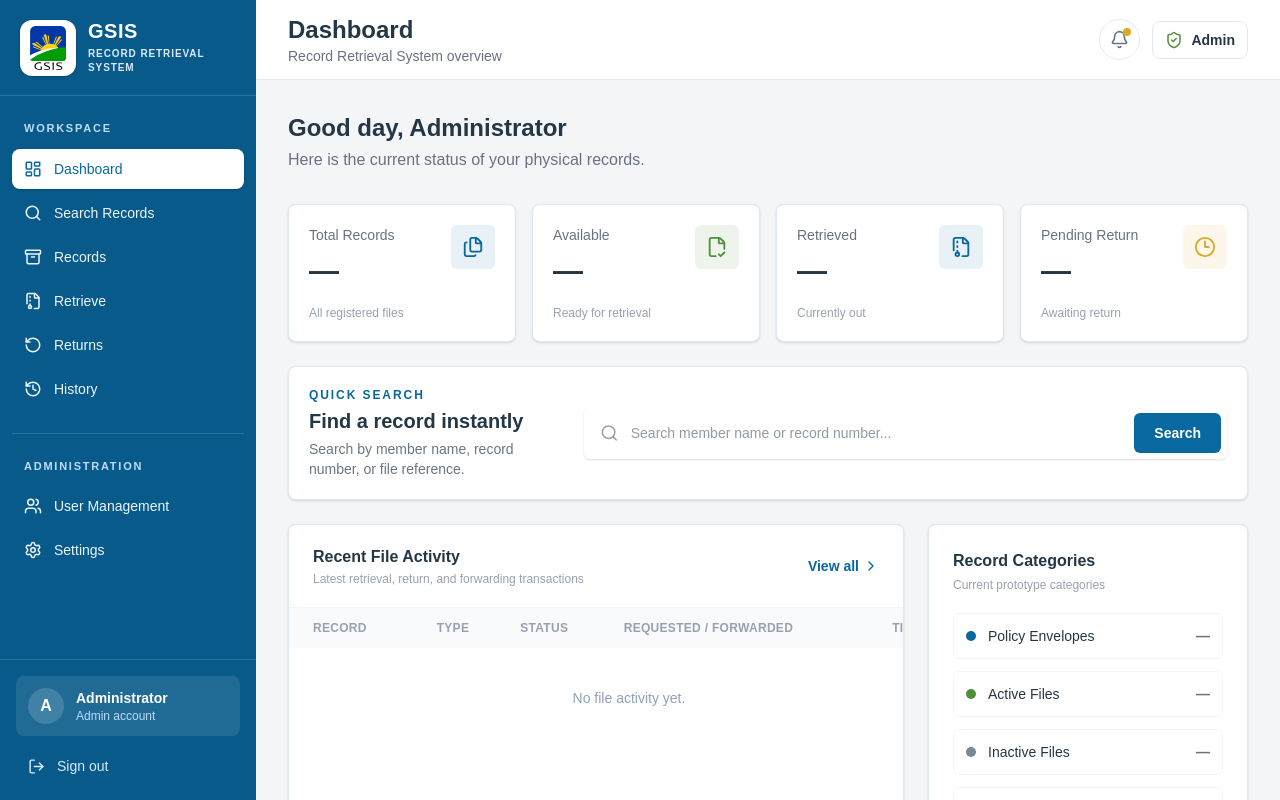
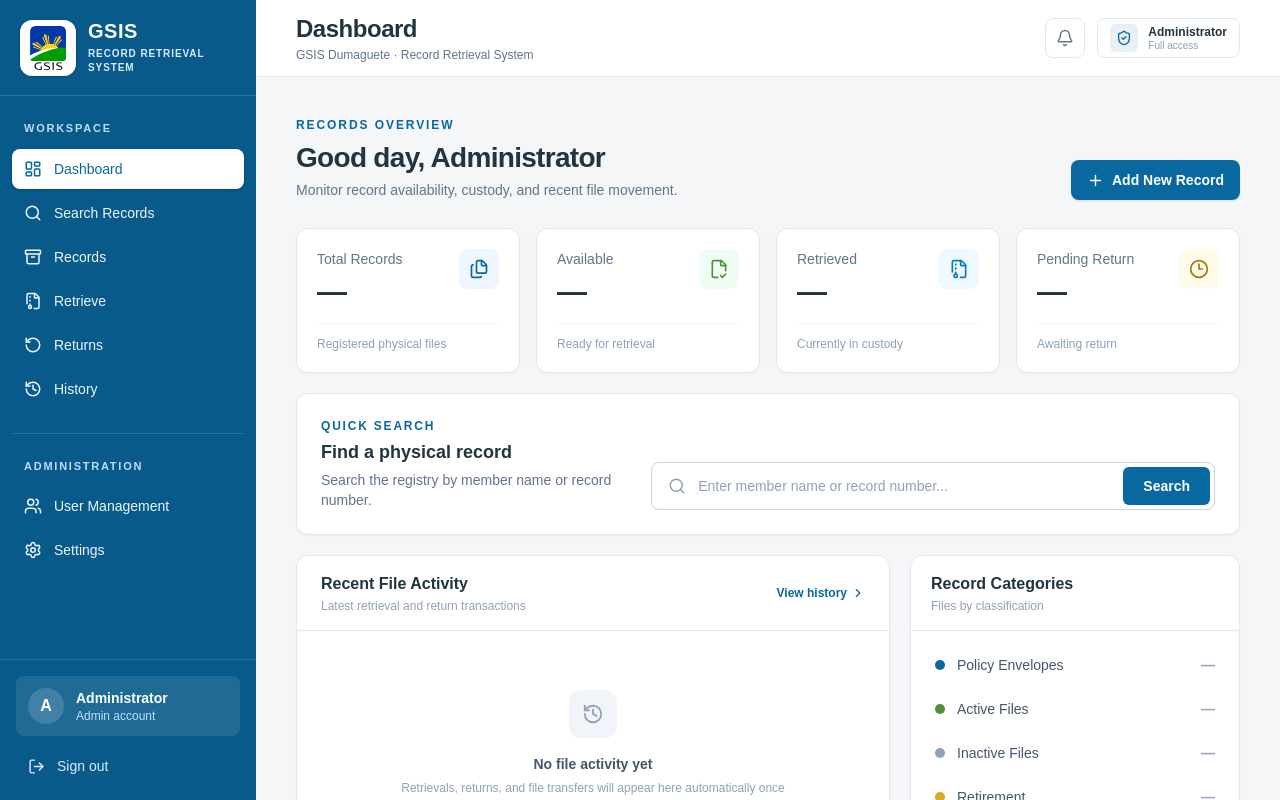
Before and after one commit to BreadKramz/GSIS-RECORD-RETRIEVAL, a React (Vite) app: page / in a window 1280 px wide. Both pictures are taken after typing "Sample", "Sample123" into the empty fields and a click on the button "Sign In". Shown: the top 800 px of the page. Built offline with nearby package versions, Linux system fonts and the light colour scheme.

Commit message:
Polish RRS dashboard layout and actions

```diff
--- a/src/pages/Dashboard.jsx
+++ b/src/pages/Dashboard.jsx
@@ -1,194 +1,132 @@
 import {
-  Archive,
   Bell,
   ChevronRight,
   Clock3,
   FileArchive,
   FileCheck2,
   Files,
+  Search,
+  ShieldCheck,
+  Plus,
+  RotateCcw,
   History,
-  LayoutDashboard,
-  LogOut,
-  Menu,
-  RotateCcw,
-  Search,
-  Settings,
-  ShieldCheck,
-  Users,
 } from "lucide-react";
 
 const stats = [
-  { label: "Total Records", value: "—", detail: "All registered files", icon: Files, accent: "#08689F" },
-  { label: "Available", value: "—", detail: "Ready for retrieval", icon: FileCheck2, accent: "#4F8F3A" },
-  { label: "Retrieved", value: "—", detail: "Currently out", icon: FileArchive, accent: "#08689F" },
-  { label: "Pending Return", value: "—", detail: "Awaiting return", icon: Clock3, accent: "#D9A928" },
+  { label: "Total Records", value: "—", detail: "Registered physical files", icon: Files, tone: "bg-blue-50 text-[#08689F]" },
+  { label: "Available", value: "—", detail: "Ready for retrieval", icon: FileCheck2, tone: "bg-green-50 text-[#4F8F3A]" },
+  { label: "Retrieved", value: "—", detail: "Currently in custody", icon: FileArchive, tone: "bg-sky-50 text-[#0879BD]" },
+  { label: "Pending Return", value: "—", detail: "Awaiting return", icon: Clock3, tone: "bg-amber-50 text-[#A47700]" },
 ];
 
-const activities = [];
-
-const navItems = [
-  { label: "Dashboard", icon: LayoutDashboard, active: true },
-  { label: "Search Records", icon: Search, page: "search" },
-  { label: "Records", icon: Archive },
-  { label: "Retrieve", icon: FileArchive },
-  { label: "Returns", icon: RotateCcw },
-  { label: "History", icon: History },
+const categories = [
+  ["Policy Envelopes", "—", "bg-[#08689F]"],
+  ["Active Files", "—", "bg-[#4F8F3A]"],
+  ["Inactive Files", "—", "bg-slate-400"],
+  ["Retirement", "—", "bg-[#D9A928]"],
 ];
 
-function StatusBadge({ status }) {
-  const styles = {
-    Retrieved: "bg-[#08689F]/10 text-[#08689F]",
-    Returned: "bg-[#4F8F3A]/15 text-[#4e8d2d]",
-    Forwarded: "bg-[#D9A928]/20 text-[#8a6a00]",
-  };
-
+function Dashboard({ onNavigate }) {
   return (
-    <span className={`inline-flex rounded-full px-3 py-1 text-xs font-semibold ${styles[status] || "bg-gray-100 text-gray-600"}`}>
-      {status}
-    </span>
-  );
-}
-
-function Dashboard({ onLogout, onNavigate }) {
-  return (
-    <div className="min-h-screen bg-[#F3F5F7] text-[#243746]">
+    <div className="min-h-screen bg-[#F4F6F8] text-[#203442]">
+      <header className="sticky top-0 z-20 border-b border-slate-200/90 bg-white/95 backdrop-blur">
+        <div className="flex h-[76px] items-center justify-between px-6 md:px-8 xl:px-10">
           <div>
-        <header className="sticky top-0 z-20 flex h-20 items-center justify-between border-b border-slate-200 bg-white/95 px-5 backdrop-blur md:px-8">
-          <div className="flex items-center gap-3">
-            <button className="rounded-lg p-2 text-[#08689F] hover:bg-slate-100 lg:hidden"><Menu size={22} /></button>
-            <div>
-              <h1 className="text-xl font-bold md:text-2xl">Dashboard</h1>
-              <p className="hidden text-sm text-gray-500 sm:block">Record Retrieval System overview</p>
-            </div>
+            <h1 className="text-xl font-bold tracking-[-0.02em] md:text-2xl">Dashboard</h1>
+            <p className="mt-0.5 text-xs text-slate-500">GSIS Dumaguete · Record Retrieval System</p>
           </div>
           <div className="flex items-center gap-3">
-            <button className="relative rounded-full border border-slate-200 p-2.5 text-gray-500 hover:bg-slate-50">
-              <Bell size={19} />
-              <span className="absolute right-2 top-2 h-2 w-2 rounded-full bg-[#D9A928]" />
+            <button className="relative flex h-10 w-10 items-center justify-center rounded-lg border border-slate-200 bg-white text-slate-500 transition hover:bg-slate-50">
+              <Bell size={18} />
             </button>
-            <div className="hidden items-center gap-2 rounded-lg border border-slate-200 px-3 py-2 sm:flex">
-              <ShieldCheck size={18} className="text-[#4F8F3A]" />
-              <span className="text-sm font-semibold">Admin</span>
+            <div className="hidden h-10 items-center gap-2.5 rounded-lg border border-slate-200 bg-white px-3 sm:flex">
+              <span className="flex h-7 w-7 items-center justify-center rounded-md bg-[#08689F]/10 text-[#08689F]"><ShieldCheck size={16}/></span>
+              <div className="leading-tight"><p className="text-xs font-semibold">Administrator</p><p className="text-[10px] text-slate-400">Full access</p></div>
+            </div>
           </div>
         </div>
       </header>
 
-        <main className="p-5 md:p-8">
-          <section className="mb-8">
-            <h2 className="text-2xl font-bold">Good day, Administrator</h2>
-            <p className="mt-1 text-gray-500">Here is the current status of your physical records.</p>
+      <main className="mx-auto max-w-[1600px] p-6 md:p-8 xl:p-10">
+        <section className="mb-7 flex flex-col justify-between gap-4 lg:flex-row lg:items-end">
+          <div>
+            <p className="text-xs font-semibold uppercase tracking-[0.16em] text-[#08689F]">Records overview</p>
+            <h2 className="mt-1.5 text-2xl font-bold tracking-[-0.025em] md:text-[28px]">Good day, Administrator</h2>
+            <p className="mt-1 text-sm text-slate-500">Monitor record availability, custody, and recent file movement.</p>
+          </div>
+          <button onClick={() => onNavigate("add-record")} className="flex h-10 items-center justify-center gap-2 rounded-lg bg-[#08689F] px-4 text-sm font-semibold text-white shadow-sm transition hover:bg-[#075A89]">
+            <Plus size={17}/>Add New Record
+          </button>
         </section>
 
         <section className="grid gap-4 sm:grid-cols-2 xl:grid-cols-4">
-            {stats.map(({ label, value, detail, icon: Icon, accent }) => (
-              <article key={label} className="rounded-lg border border-slate-200 bg-white p-5 shadow-sm">
+          {stats.map(({ label, value, detail, icon: Icon, tone }) => (
+            <article key={label} className="rounded-xl border border-slate-200 bg-white p-5 shadow-[0_1px_3px_rgba(15,23,42,.04)]">
               <div className="flex items-start justify-between">
-                  <div>
-                    <p className="text-sm font-medium text-gray-500">{label}</p>
-                    <p className="mt-2 text-3xl font-bold">{value}</p>
+                <div><p className="text-sm font-medium text-slate-500">{label}</p><p className="mt-2 text-[30px] font-bold leading-none tracking-[-0.03em]">{value}</p></div>
+                <div className={`flex h-10 w-10 items-center justify-center rounded-lg ${tone}`}><Icon size={20}/></div>
               </div>
-                  <div className="flex h-11 w-11 items-center justify-center rounded-md" style={{ backgroundColor: `${accent}18`, color: accent }}>
-                    <Icon size={22} />
-                  </div>
-                </div>
-                <p className="mt-4 text-xs text-gray-400">{detail}</p>
+              <p className="mt-4 border-t border-slate-100 pt-3 text-xs text-slate-400">{detail}</p>
             </article>
           ))}
         </section>
 
-          <section className="mt-6 rounded-lg border border-slate-200 bg-white p-5 shadow-sm">
-            <div className="flex flex-col gap-5 xl:flex-row xl:items-center xl:justify-between">
+        <section className="mt-5 rounded-xl border border-slate-200 bg-white p-5 shadow-[0_1px_3px_rgba(15,23,42,.04)] md:p-6">
+          <div className="grid items-end gap-5 lg:grid-cols-[minmax(220px,.55fr)_1fr]">
             <div>
-                <p className="text-xs font-semibold uppercase tracking-[0.16em] text-[#08689F]">Quick Search</p>
-                <h3 className="mt-1 text-xl font-bold text-[#243746]">Find a record instantly</h3>
-                <p className="mt-1 text-sm text-[#687782]">Search by member name, record number, or file reference.</p>
+              <p className="text-xs font-semibold uppercase tracking-[0.15em] text-[#08689F]">Quick search</p>
+              <h3 className="mt-1 text-lg font-bold">Find a physical record</h3>
+              <p className="mt-1 text-sm text-slate-500">Search the registry by member name or record number.</p>
             </div>
-              <div className="flex w-full max-w-2xl overflow-hidden rounded-md bg-white shadow-sm">
-                <div className="flex flex-1 items-center">
-                  <Search className="ml-4 text-gray-400" size={20} />
-                  <input
-                    type="search"
-                    placeholder="Search member name or record number..."
-                    className="h-13 w-full bg-transparent px-3 text-sm text-[#243746] outline-none"
-                  />
-                </div>
-                <button onClick={() => onNavigate("search")} className="m-1.5 rounded-md bg-[#08689F] px-5 text-sm font-semibold text-white hover:bg-[#075A89]">Search</button>
+            <div className="flex h-12 overflow-hidden rounded-lg border border-slate-300 bg-white transition focus-within:border-[#08689F] focus-within:ring-2 focus-within:ring-[#08689F]/10">
+              <Search className="ml-4 self-center text-slate-400" size={18}/>
+              <input type="search" placeholder="Enter member name or record number..." className="min-w-0 flex-1 px-3 text-sm outline-none placeholder:text-slate-400"/>
+              <button onClick={() => onNavigate("search")} className="m-1 rounded-md bg-[#08689F] px-5 text-sm font-semibold text-white transition hover:bg-[#075A89]">Search</button>
             </div>
           </div>
         </section>
 
-          <div className="mt-6 grid gap-6 xl:grid-cols-[1fr_320px]">
-            <section className="overflow-hidden rounded-lg border border-slate-200 bg-white shadow-sm">
-              <div className="flex items-center justify-between border-b border-slate-100 px-6 py-5">
-                <div>
-                  <h3 className="font-bold">Recent File Activity</h3>
-                  <p className="mt-0.5 text-xs text-gray-400">Latest retrieval, return, and forwarding transactions</p>
+        <div className="mt-5 grid gap-5 xl:grid-cols-[minmax(0,1fr)_330px]">
+          <section className="overflow-hidden rounded-xl border border-slate-200 bg-white shadow-[0_1px_3px_rgba(15,23,42,.04)]">
+            <div className="flex items-center justify-between border-b border-slate-200 px-5 py-4 md:px-6">
+              <div><h3 className="font-bold">Recent File Activity</h3><p className="mt-0.5 text-xs text-slate-400">Latest retrieval and return transactions</p></div>
+              <button onClick={() => onNavigate("history")} className="flex items-center gap-1 text-xs font-semibold text-[#08689F] hover:underline">View history <ChevronRight size={14}/></button>
             </div>
-                <button className="flex items-center gap-1 text-sm font-semibold text-[#08689F]">View all <ChevronRight size={16} /></button>
-              </div>
-              <div className="overflow-x-auto">
-                <table className="w-full min-w-[680px] text-left">
-                  <thead className="bg-slate-50 text-xs uppercase tracking-wide text-gray-400">
-                    <tr>
-                      <th className="px-6 py-3 font-semibold">Record</th>
-                      <th className="px-4 py-3 font-semibold">Type</th>
-                      <th className="px-4 py-3 font-semibold">Status</th>
-                      <th className="px-4 py-3 font-semibold">Requested / Forwarded</th>
-                      <th className="px-6 py-3 font-semibold">Time</th>
-                    </tr>
-                  </thead>
-                  <tbody className="divide-y divide-slate-100">
-                    {activities.length === 0 && (
-                      <tr>
-                        <td colSpan="5" className="px-6 py-10 text-center text-sm text-slate-400">
-                          No file activity yet.
-                        </td>
-                      </tr>
-                    )}
-                    {activities.map((item) => (
-                      <tr key={item.id} className="hover:bg-slate-50/70">
-                        <td className="px-6 py-4">
-                          <p className="text-sm font-semibold">{item.name}</p>
-                          <p className="text-xs text-gray-400">{item.id}</p>
-                        </td>
-                        <td className="px-4 py-4 text-sm text-gray-600">{item.type}</td>
-                        <td className="px-4 py-4"><StatusBadge status={item.action} /></td>
-                        <td className="px-4 py-4 text-sm text-gray-600">{item.person}</td>
-                        <td className="px-6 py-4 text-sm text-gray-400">{item.time}</td>
-                      </tr>
-                    ))}
-                  </tbody>
-                </table>
+            <div className="flex min-h-[245px] flex-col items-center justify-center px-6 py-10 text-center">
+              <span className="flex h-12 w-12 items-center justify-center rounded-xl bg-slate-100 text-slate-400"><History size={22}/></span>
+              <p className="mt-4 text-sm font-semibold text-slate-600">No file activity yet</p>
+              <p className="mt-1 max-w-sm text-xs leading-5 text-slate-400">Retrievals, returns, and file transfers will appear here automatically once transactions are recorded.</p>
             </div>
           </section>
 
-            <aside className="rounded-lg border border-slate-200 bg-white p-6 shadow-sm">
-              <h3 className="font-bold">Record Categories</h3>
-              <p className="mt-1 text-xs text-gray-400">Current prototype categories</p>
-              <div className="mt-5 space-y-3">
-                {[
-                  ["Policy Envelopes", "—", "#08689F"],
-                  ["Active Files", "—", "#4F8F3A"],
-                  ["Inactive Files", "—", "#7C8796"],
-                  ["Retirement", "—", "#D9A928"],
-                ].map(([label, count, color]) => (
-                  <button key={label} className="flex w-full items-center justify-between rounded-md border border-slate-100 p-3 text-left hover:bg-slate-50">
-                    <div className="flex items-center gap-3">
-                      <span className="h-2.5 w-2.5 rounded-full" style={{ backgroundColor: color }} />
-                      <span className="text-sm font-medium">{label}</span>
-                    </div>
-                    <span className="text-sm font-bold text-gray-500">{count}</span>
+          <aside className="rounded-xl border border-slate-200 bg-white shadow-[0_1px_3px_rgba(15,23,42,.04)]">
+            <div className="border-b border-slate-200 px-5 py-4"><h3 className="font-bold">Record Categories</h3><p className="mt-0.5 text-xs text-slate-400">Files by classification</p></div>
+            <div className="p-3">
+              {categories.map(([label,count,dot]) => (
+                <button key={label} onClick={() => onNavigate("records")} className="flex w-full items-center justify-between rounded-lg px-3 py-3 text-left transition hover:bg-slate-50">
+                  <div className="flex items-center gap-3"><span className={`h-2.5 w-2.5 rounded-full ${dot}`}/><span className="text-sm font-medium text-slate-600">{label}</span></div>
+                  <span className="text-sm font-bold text-slate-400">{count}</span>
                 </button>
               ))}
             </div>
-              <div className="mt-6 rounded-md bg-[#F3F5F7] p-4">
-                <p className="text-xs font-semibold uppercase tracking-wide text-gray-400">Prototype note</p>
-                <p className="mt-2 text-sm leading-relaxed text-gray-600">Dashboard data will appear here once records and transactions are added.</p>
-              </div>
           </aside>
         </div>
+
+        <section className="mt-5 grid gap-3 sm:grid-cols-3">
+          <button onClick={() => onNavigate("retrieve")} className="flex items-center gap-3 rounded-xl border border-slate-200 bg-white p-4 text-left transition hover:border-[#08689F]/30 hover:shadow-sm">
+            <span className="flex h-9 w-9 items-center justify-center rounded-lg bg-blue-50 text-[#08689F]"><FileArchive size={18}/></span>
+            <div><p className="text-sm font-semibold">Retrieve Record</p><p className="text-xs text-slate-400">Release and track custody</p></div>
+          </button>
+          <button onClick={() => onNavigate("returns")} className="flex items-center gap-3 rounded-xl border border-slate-200 bg-white p-4 text-left transition hover:border-[#4F8F3A]/30 hover:shadow-sm">
+            <span className="flex h-9 w-9 items-center justify-center rounded-lg bg-green-50 text-[#4F8F3A]"><RotateCcw size={18}/></span>
+            <div><p className="text-sm font-semibold">Return Record</p><p className="text-xs text-slate-400">Complete a file return</p></div>
+          </button>
+          <button onClick={() => onNavigate("history")} className="flex items-center gap-3 rounded-xl border border-slate-200 bg-white p-4 text-left transition hover:border-[#D9A928]/40 hover:shadow-sm">
+            <span className="flex h-9 w-9 items-center justify-center rounded-lg bg-amber-50 text-[#A47700]"><History size={18}/></span>
+            <div><p className="text-sm font-semibold">Movement History</p><p className="text-xs text-slate-400">Review the audit trail</p></div>
+          </button>
+        </section>
       </main>
-      </div>
     </div>
   );
 }
```
Lines whose indentation alone changed are shown as unchanged.
